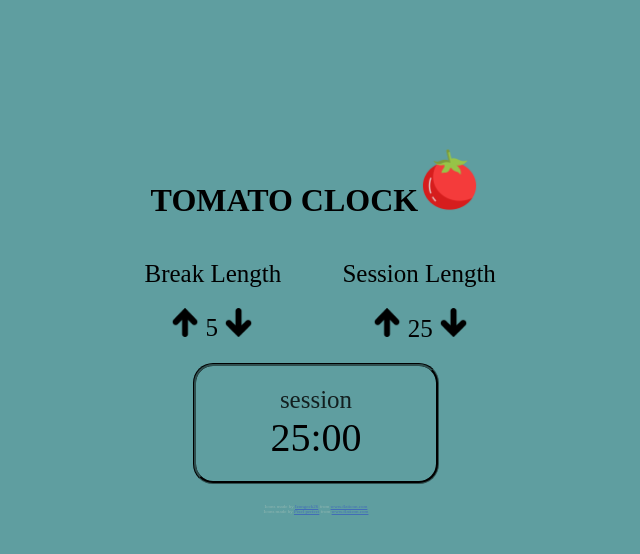
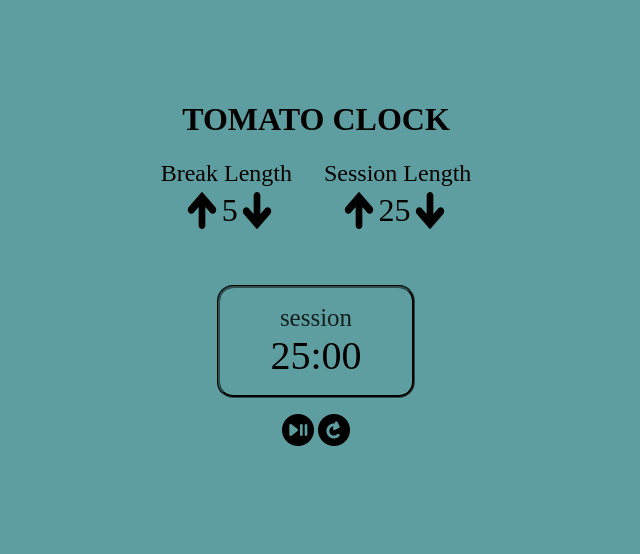
Before and after one commit to Txuejiao/tomato_clock, a plain HTML site: page index.html in a window 1280 px wide. Shown: the whole page, without its empty margins (324-964 px from the left). Drawn offline with Linux system fonts and the light colour scheme.

Commit message:
adding motions to the page, changing some css codes.

```diff
--- a/index.css
+++ b/index.css
@@ -5,56 +5,55 @@ html{
 }
 
 h1{
-  padding:10% 0 0;
+  padding:5rem 0 0;
   text-align: center;
 }
 img{
-  width: 5%;
+  width: 2rem;
   cursor: pointer;
 }
 img:hover{
   opacity: 0.5;
   transition:0.5s;
 }
-.lengthContainer{
-  text-align: center;
-  padding: 20px;
-  font-size: 25px;
+.lengthName{
+  font-size: 1.5rem;
+  display: flex;
+  justify-content: center;
 }
 .breakLength{
-  display: inline-block;
-  width: 200px;
-  margin: 0 auto;
+  margin: 0 1rem;
 }
 .sessionLength{
-  display: inline-block;
-  width: 200px;
-  margin: 0 auto;
+  margin: 0 1rem;
 }
 .lengthControl{
+  margin-top: 0.3rem;
   display: flex;
-  font-size: 25px;
+  justify-content: center;
+  font-size: 2rem;
 }
-.breakTime{
-  display: inline-block;
-  text-align: right;
-  padding: 0 60px 0 0;
+.breakLengthControl{
+  margin: 0 1em;
+  display: flex;
 }
-.sessionTime{
-  display: inline-block;
-  text-align: left;
-  padding: 0 0 0 60px;
+.sessionLengthControl{
+  margin: 0 1em;
+  display: flex;
+}
+.lengthControl img{
+  margin: 0 .2rem;
 }
 .sessionClock{
   text-align: center;
-  margin: 20px auto;
-  width: 200px;
-  padding: 20px;
+  margin: 3.5rem auto 1rem;
+  width: 10rem;
+  padding: 1rem;
   border-style: groove;
-  border-radius: 20px;
+  border-radius: 1rem;
   border-color: darkslategray;
 }
-.session{
+.clockSubject{
   font-size: 25px;
   opacity: 0.8;
 }
@@ -67,3 +66,6 @@ img:hover{
   font-size: 5px;
   text-align: center;
 }
+.buttonGroup{
+  text-align: center;
+}
--- a/index.html
+++ b/index.html
@@ -8,26 +8,34 @@
 
 
 <body>
-    <h1> TOMATO CLOCK<img class="tomato" src="tomato.png"></h1>
-    <div class="lengthContainer">
-      <div class="breakLength"> Break Length </div>
-      <div class="sessionLength"> Session Length </div>
+<h1> TOMATO CLOCK </h1>
+<div class="lengthName">
+  <div class="breakLength"> Break Length</div>
+  <div class="sessionLength"> Session Length</div>
 </div>
 <div class="lengthControl">
-      <div class="breakTime">
-        <img src="up-arrow.png" alt="upArrow"> 5
-        <img src="down-arrow.png" alt="downArrow">
+  <div class="breakLengthControl">
+    <img class="breakLengthUpArrow" src="up-arrow.png" alt="upArrow">
+    <div class="breakTime"></div>
+    <img class="breakLengthDownArrow" src="down-arrow.png" alt="downArrow">
   </div>
-      <div class="sessionTime">
-        <img src="up-arrow.png" alt="upArrow"> 25
-        <img src="down-arrow.png" alt="downArrow">
+  <div class="sessionLengthControl">
+    <img class="sessionLengthUpArrow" src="up-arrow.png" alt="upArrow">
+    <div class="sessionTime"></div>
+    <img class="sessionLengthDownArrow" src="down-arrow.png" alt="downArrow">
   </div>
 </div>
 <div class="sessionClock">
-      <div class="session">session</div>
-      <div class="clock">25:00</div>
+  <div class="clockSubject"></div>
+  <div class="clock"></div>
 </div>
-    <div class="footer"> Icons made by <a href="https://www.flaticon.com/authors/icongeek26" title="Icongeek26">Icongeek26</a> from <a href="https://www.flaticon.com/" title="Flaticon">www.flaticon.com</a></div>
-    <div class="footer">Icons made by <a href="https://www.flaticon.com/authors/pixel-perfect" title="Pixel perfect">Pixel perfect</a> from <a href="https://www.flaticon.com/" title="Flaticon">www.flaticon.com</a></div>
+<div class="buttonGroup">
+  <img class="startButton" src="pause.png">
+  <img class="resetButton" src="restart.png">
+</div>
+<audio
+  src="https://raw.githubusercontent.com/freeCodeCamp/cdn/master/build/testable-projects-fcc/audio/BeepSound.wav"
+/>
+<script src="index.js"></script>
 </body>
 </html>
--- /dev/null
+++ b/index.js
@@ -0,0 +1,109 @@
+let breakLengthUpArrow = document.querySelector(".breakLengthUpArrow");
+let breakLengthDownArrow = document.querySelector(".breakLengthDownArrow");
+let sessionLengthUpArrow = document.querySelector(".sessionLengthUpArrow");
+let sessionLengthDownArrow = document.querySelector(".sessionLengthDownArrow");
+let breakTimeArea = document.querySelector(".breakTime");
+let sessionTimeArea = document.querySelector(".sessionTime")
+let phase = "session"
+let sessionTime = 25;
+let breakTime = 5;
+let initialTimeInSeconds = {
+  session: 60 * sessionTime,
+  break: 60 * breakTime,
+}
+let sessionTimeInSeconds = initialTimeInSeconds.session
+let breakTimeInSeconds = initialTimeInSeconds.break
+let clockSubject = document.querySelector(".clockSubject")
+clockSubject.innerHTML = "session";
+let clock = document.querySelector(".clock");
+
+breakTimeDisplay(0);
+sessionTimeDisplay(0);
+clock.innerHTML = formatTime(sessionTimeInSeconds);
+breakLengthDownArrow.onclick = function () {
+  breakTimeDisplay(-1);
+}
+breakLengthUpArrow.onclick = function () {
+  breakTimeDisplay(1);
+}
+sessionLengthDownArrow.onclick = function () {
+  clearInterval(intervalId);
+  sessionTimeDisplay(-1);
+  clock.innerHTML = formatTime(sessionTimeInSeconds);
+}
+sessionLengthUpArrow.onclick = function () {
+  clearInterval(intervalId);
+  sessionTimeDisplay(1);
+  clock.innerHTML = formatTime(sessionTimeInSeconds);
+}
+
+function breakTimeDisplay(diff) {
+  breakTime += diff;
+  breakTimeArea.innerHTML = breakTime;
+}
+
+function formatTime(leftSeconds) {
+  let minutes = parseInt(leftSeconds / 60);
+  let seconds = leftSeconds % 60;
+  if (minutes < 10) {
+    minutes = "0" + minutes;
+  }
+  if (seconds < 10) {
+    seconds = "0" + seconds;
+  }
+  return minutes + ":" + seconds;
+}
+
+function countDown() {
+  if (phase === "session") {
+    if (sessionTimeInSeconds >= 1) {
+      sessionTimeInSeconds = sessionTimeInSeconds - 1;
+      clock.innerHTML = formatTime(sessionTimeInSeconds);
+    } else {
+      changePhase()
+    }
+  } else {
+    if (breakTimeInSeconds >= 1) {
+      breakTimeInSeconds = breakTimeInSeconds - 1;
+      clock.innerHTML = formatTime(breakTimeInSeconds);
+    } else {
+      changePhase()
+    }
+  }
+}
+
+function changePhase() {
+  phase === "session" ? phase = "break" : phase = "session";
+  clockSubject.innerHTML = phase;
+  sessionTimeInSeconds = initialTimeInSeconds.session;
+  breakTimeInSeconds = initialTimeInSeconds.break;
+  let alarm = new Audio("https://raw.githubusercontent.com/freeCodeCamp/cdn/master/build/testable-projects-fcc/audio/BeepSound.wav");
+  alarm.play();
+  setTimeout(function () {
+    alarm.pause()
+  }, 2000);
+}
+
+function sessionTimeDisplay(diff) {
+  sessionTime += diff;
+  sessionTimeInSeconds = sessionTime * 60;
+  sessionTimeArea.innerHTML = sessionTime;
+}
+
+let intervalId = null;
+let playButton = document.querySelector(".startButton");
+playButton.onclick = function () {
+  if (intervalId) {
+    clearInterval(intervalId)
+    intervalId = null
+  } else {
+    intervalId = setInterval(countDown, 1000);
+  }
+  console.log(intervalId);
+}
+let resetButton = document.querySelector(".resetButton");
+resetButton.onclick = function () {
+  sessionTimeInSeconds = sessionTime * 60;
+  clock.innerHTML = formatTime(sessionTimeInSeconds);
+  clearInterval(intervalId);
+}
```
Also changed, not shown: pause.png (added), restart.png (added). Lines whose indentation alone changed are shown as unchanged.
